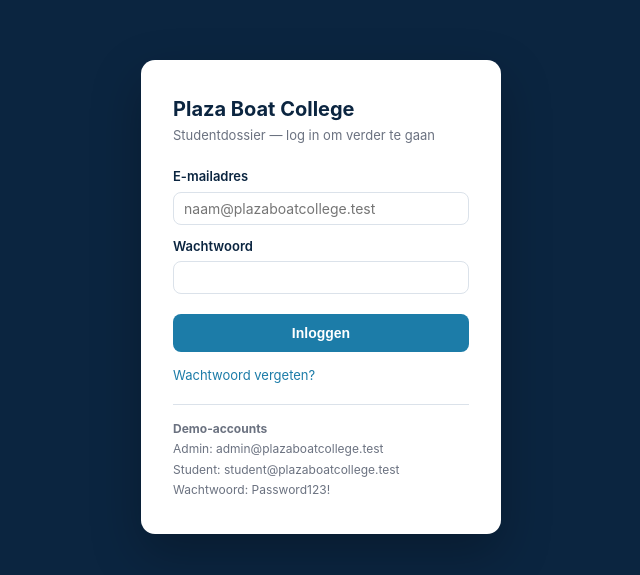
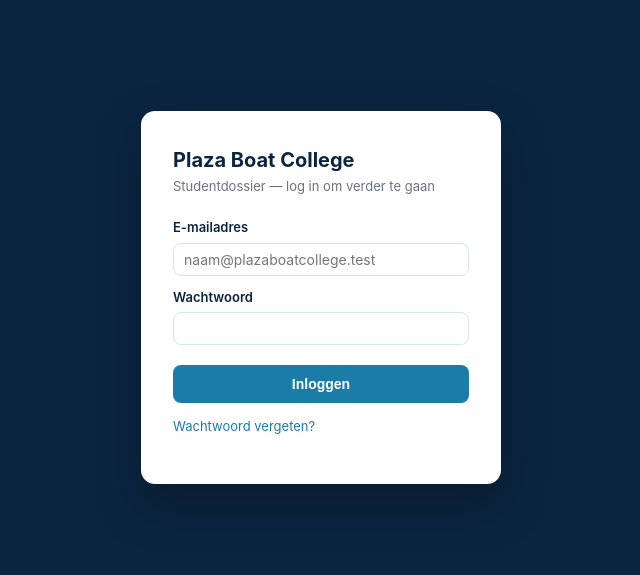
Before and after one commit to caribious/plaza-boat-dossier, a Next.js app: page /login in a window 1280 px wide. Shown: the part 103-678 px from the top of the page, without its empty margins (319-959 px from the left). Built offline with nearby package versions, Linux system fonts and the light colour scheme.

Commit message:
chore(security): demo-accountvermelding van loginpagina verwijderd

```diff
--- a/app/login/page.tsx
+++ b/app/login/page.tsx
@@ -55,15 +55,7 @@ export default function LoginPage() {
         <p className="small" style={{ marginTop: 14 }}>
           <a href="/forgot-password">Wachtwoord vergeten?</a>
         </p>
-        <div className="login-demo">
-          <strong>Demo-accounts</strong>
-          <br />
-          Admin: admin@plazaboatcollege.test
-          <br />
-          Student: student@plazaboatcollege.test
-          <br />
-          Wachtwoord: Password123!
-        </div>
+        {/* demo-accounts verwijderd vóór productie/inspectie */}
       </div>
     </div>
   );
```
